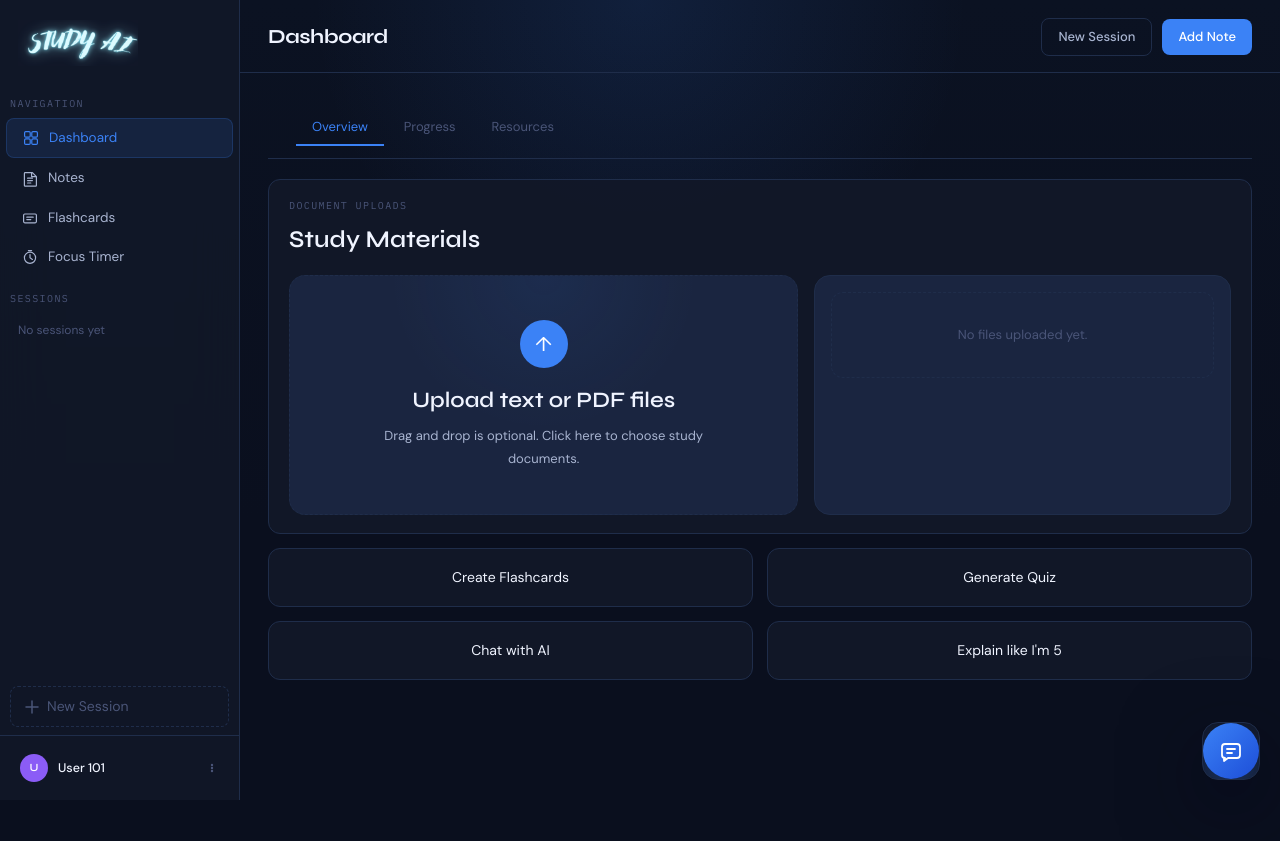
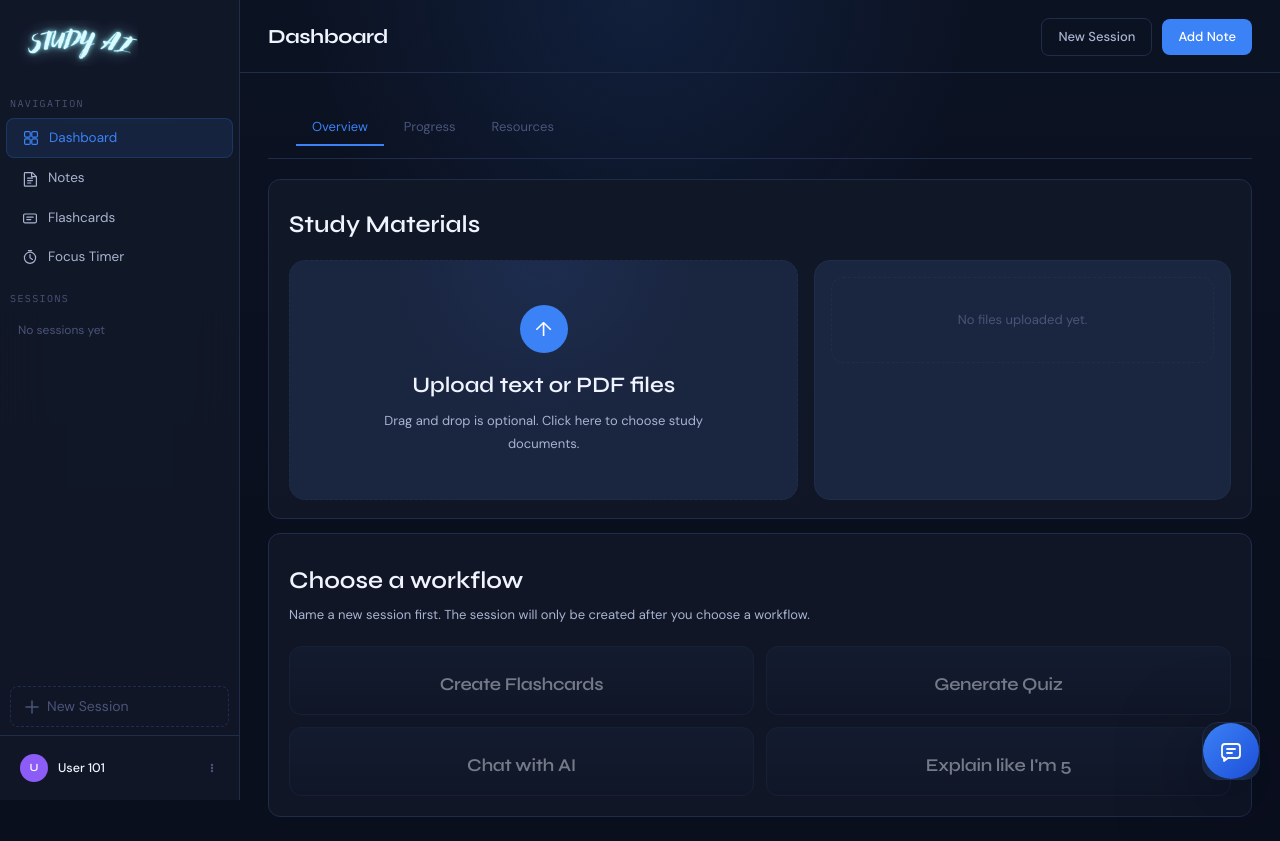
Before and after one commit to TresorBitangimana/AI-Study-Assistant, a React (Vite) app in the folder Frontend/: page / in a window 1280 px wide. Before the commit the page ends 800 px from the top, so only its background shows below. Built offline with nearby package versions, Linux system fonts and the light colour scheme.

Commit message:
sessions works now

```diff
--- a/Frontend/src/App.css
+++ b/Frontend/src/App.css
@@ -322,6 +322,61 @@
         border-color: var(--border);
         background: var(--panel);
     }
+
+    .dashboard-session-setup {
+        @apply rounded-xl border px-5 py-5;
+        border-color: var(--border);
+        background: var(--panel);
+    }
+
+    .dashboard-session-copy {
+        @apply mt-2 text-[13px] leading-[1.7];
+        color: var(--text-dim);
+    }
+
+    .dashboard-session-grid {
+        @apply mt-5 grid grid-cols-1 gap-3 sm:grid-cols-2;
+    }
+
+    .session-type-card {
+        @apply rounded-xl border p-4 text-left transition flex justify-center items-center cursor-pointer;
+        border-color: var(--border);
+        background:
+            linear-gradient(
+                180deg,
+                rgba(26, 37, 64, 0.75),
+                rgba(17, 24, 40, 0.95)
+            ),
+            var(--panel);
+    }
+
+    .session-type-card:hover:not(:disabled) {
+        border-color: var(--accent-border);
+        background:
+            linear-gradient(
+                180deg,
+                rgba(59, 130, 246, 0.14),
+                rgba(17, 24, 40, 0.95)
+            ),
+            var(--panel);
+        transform: translateY(-1px);
+    }
+
+    .session-type-card:disabled {
+        cursor: not-allowed;
+        opacity: 0.45;
+    }
+
+    .session-type-card-label {
+        @apply font-['IBM_Plex_Mono'] text-[10px] uppercase tracking-[1.2px];
+        color: var(--text-faint);
+    }
+
+    .session-type-card-title {
+        @apply mt-2 font-['Syne'] text-[18px] font-semibold tracking-[-0.3px];
+        color: var(--text);
+    }
+
     .panel-card {
         @apply rounded-xl border px-5 py-[18px] py-5 items-center flex justify-center cursor-pointer;
         border-color: var(--border);
@@ -878,4 +933,24 @@
     .send-button:hover {
         background: var(--accent-dark);
     }
+
+    .session-content-shell {
+        @apply flex flex-col gap-4;
+    }
+
+    .session-content-meta {
+        @apply flex items-center gap-3;
+    }
+
+    .session-content-type {
+        @apply inline-flex rounded-full border px-4 py-2 font-['IBM_Plex_Mono'] text-xs uppercase tracking-[1.5px];
+        border-color: var(--accent-border);
+        color: var(--accent);
+        background: var(--accent-glow);
+    }
+
+    .session-content-stage {
+        @apply min-h-[420px] rounded-2xl;
+        background: #000;
+    }
 }
--- a/Frontend/src/App.jsx
+++ b/Frontend/src/App.jsx
@@ -16,18 +16,53 @@ const navigationItems = [
 ];
 
 const dashboardTabs = ["Overview", "Progress", "Resources"];
+const sessionTypeOptions = [
+    { id: "flashcards", label: "Create Flashcards" },
+    { id: "quiz", label: "Generate Quiz" },
+    { id: "chat", label: "Chat with AI" },
+    { id: "explain", label: "Explain like I'm 5" },
+];
+
 const normalizeSessionName = (value) => value.trim().toLowerCase();
 
+function createSessionId() {
+    if (typeof crypto !== "undefined" && crypto.randomUUID) {
+        return crypto.randomUUID();
+    }
+
+    return `session-${Date.now()}-${Math.random().toString(16).slice(2)}`;
+}
+
+function SessionPanel({ active, session }) {
+    if (!active || !session) {
+        return null;
+    }
+
+    return (
+        <section className="block">
+            <div className="session-content-shell">
+                <div className="session-content-meta">
+                    <span className="section-label">Session Type</span>
+                    <span className="session-content-type">{session.type}</span>
+                </div>
+                <div className="session-content-stage" />
+            </div>
+        </section>
+    );
+}
+
 function App() {
+    const notesSectionRef = useRef(null);
     const [activePanel, setActivePanel] = useState("dashboard");
     const [activeTab, setActiveTab] = useState("Overview");
     const [sessions, setSessions] = useState([]);
     const [activeSessionId, setActiveSessionId] = useState(null);
     const [uploadedDocuments, setUploadedDocuments] = useState([]);
+    const [pendingSessionName, setPendingSessionName] = useState("");
     const [sessionModalMode, setSessionModalMode] = useState(null);
     const [editingSessionId, setEditingSessionId] = useState(null);
     const [sessionDraftName, setSessionDraftName] = useState("");
-    const notesSectionRef = useRef(null);
+
     const nextSessionNumber = sessions.length + 1;
     const fallbackSessionName = `New Session ${nextSessionNumber}`;
     const editingSession = sessions.find(
@@ -95,16 +130,28 @@ function App() {
             return;
         }
 
+        setPendingSessionName(sessionName);
+        setActivePanel("dashboard");
+        setActiveTab("Overview");
+        closeSessionModal();
+    };
+
+    const createSessionFromType = (sessionType) => {
+        if (!pendingSessionName) {
+            return;
+        }
+
         const newSession = {
-            id: `session-${Date.now()}`,
-            name: sessionName,
+            id: createSessionId(),
+            name: pendingSessionName,
+            type: sessionType.label,
+            time: "Just now",
         };
 
         setSessions((current) => [newSession, ...current]);
         setActiveSessionId(newSession.id);
-        setActivePanel("dashboard");
-        setActiveTab("Overview");
-        closeSessionModal();
+        setActivePanel("session");
+        setPendingSessionName("");
     };
 
     const deleteSession = (sessionId) => {
@@ -139,30 +186,33 @@ function App() {
         );
     };
 
+    const headerTitle =
+        activePanel === "session" && activeSession
+            ? activeSession.name
+            : navigationItems.find((item) => item.id === activePanel)?.label ??
+              "Dashboard";
+
     return (
         <div className="app-shell">
             <div className="app-grid">
                 <Navation
+                    activePanel={activePanel}
                     activeSessionId={activeSessionId}
                     navigationItems={navigationItems}
-                    activePanel={activePanel}
                     onCreateSession={openSessionModal}
                     onDeleteSession={deleteSession}
                     onRenameSession={openRenameSessionModal}
+                    onSelectSession={(sessionId) => {
+                        setActiveSessionId(sessionId);
+                        setActivePanel("session");
+                    }}
                     setActivePanel={setActivePanel}
-                    setActiveSessionId={setActiveSessionId}
                     sessions={sessions}
                 />
 
                 <main className="app-main">
                     <div className="app-header">
-                        <div className="app-title">
-                            {
-                                navigationItems.find(
-                                    (item) => item.id === activePanel,
-                                )?.label
-                            }
-                        </div>
+                        <div className="app-title">{headerTitle}</div>
                         <div className="flex flex-wrap items-center gap-2.5">
                             <button
                                 className="btn-ghost"
@@ -191,7 +241,10 @@ function App() {
                             activeTab={activeTab}
                             dashboardTabs={dashboardTabs}
                             handleDocumentUpload={handleDocumentUpload}
+                            onSelectSessionType={createSessionFromType}
+                            pendingSessionName={pendingSessionName}
                             removeUploadedDocument={removeUploadedDocument}
+                            sessionTypeOptions={sessionTypeOptions}
                             setActiveTab={setActiveTab}
                             uploadedDocuments={uploadedDocuments}
                         />
@@ -204,6 +257,11 @@ function App() {
                         <Flashcards active={activePanel === "flashcards"} />
 
                         <FocusTimer active={activePanel === "timer"} />
+
+                        <SessionPanel
+                            active={activePanel === "session"}
+                            session={activeSession}
+                        />
 
                         {isSessionModalOpen ? (
                             <CreateSessionModal
@@ -225,12 +283,12 @@ function App() {
                                 submitLabel={
                                     sessionModalMode === "rename"
                                         ? "Save Changes"
-                                        : "Create Session"
+                                        : "Continue"
                                 }
                                 subtitle={
                                     sessionModalMode === "rename"
                                         ? "Update the session name without changing the rest of your study setup."
-                                        : "Give this session a label so it is easier to organize your work later."
+                                        : "Name the session first, then choose the study workflow from the dashboard."
                                 }
                                 title={
                                     sessionModalMode === "rename"
@@ -243,7 +301,6 @@ function App() {
                                         : "New Session"
                                 }
                                 value={sessionDraftName}
-                                type={sessionType === ""}
                             />
                         ) : null}
                     </div>
--- a/Frontend/src/Dashboard.jsx
+++ b/Frontend/src/Dashboard.jsx
@@ -4,10 +4,15 @@ function Dashboard({
     activeTab,
     dashboardTabs,
     handleDocumentUpload,
+    onSelectSessionType,
+    pendingSessionName,
     removeUploadedDocument,
+    sessionTypeOptions,
     setActiveTab,
     uploadedDocuments,
 }) {
+    const hasPendingSession = pendingSessionName.trim().length > 0;
+
     return (
         <>
             {active ? (
@@ -38,9 +43,6 @@ function Dashboard({
                 {activeTab === "Overview" ? (
                     <div className="grid grid-cols-1 gap-3.5 md:grid-cols-2 2xl:grid-cols-4 mt-5">
                         <div className="panel-card-file-upload lg:col-span-2">
-                            <div className="dashboard-card-label">
-                                Document Uploads
-                            </div>
                             <div className="dashboard-card-value">
                                 Study Materials
                             </div>
@@ -109,11 +111,35 @@ function Dashboard({
                             </div>
                         </div>
 
-                        <div className="panel-card">Create Flashcards</div>
-                        <div className="panel-card">Generate Quiz</div>
-                        <div className="panel-card">Chat with AI</div>
-                        <div className="panel-card">
-                            Explain like I&apos;m 5
+                        <div className="dashboard-session-setup lg:col-span-2">
+                            <div className="dashboard-card-value">
+                                {hasPendingSession
+                                    ? pendingSessionName
+                                    : "Choose a workflow"}
+                            </div>
+                            <div className="dashboard-session-copy">
+                                {hasPendingSession
+                                    ? "Select one of the workflows below to create the session and open it inside the app."
+                                    : "Name a new session first. The session will only be created after you choose a workflow."}
+                            </div>
+
+                            <div className="dashboard-session-grid">
+                                {sessionTypeOptions.map((option) => (
+                                    <button
+                                        key={option.id}
+                                        className="session-type-card"
+                                        disabled={!hasPendingSession}
+                                        onClick={() =>
+                                            onSelectSessionType(option)
+                                        }
+                                        type="button"
+                                    >
+                                        <div className="session-type-card-title">
+                                            {option.label}
+                                        </div>
+                                    </button>
+                                ))}
+                            </div>
                         </div>
                     </div>
                 ) : null}
--- a/Frontend/src/Navation.jsx
+++ b/Frontend/src/Navation.jsx
@@ -55,10 +55,10 @@ function Navation({
     setActivePanel,
     sessions,
     activeSessionId,
-    setActiveSessionId,
     onCreateSession,
     onDeleteSession,
     onRenameSession,
+    onSelectSession,
 }) {
     const [mobileSessionsOpen, setMobileSessionsOpen] = useState(false);
     const [openSessionMenuId, setOpenSessionMenuId] = useState(null);
@@ -99,7 +99,8 @@ function Navation({
                 <button
                     className="session-row-body"
                     onClick={() => {
-                        setActiveSessionId(session.id);
+                        onSelectSession(session.id);
+                        setMobileSessionsOpen(false);
                         setOpenSessionMenuId(null);
                     }}
                     type="button"
```
